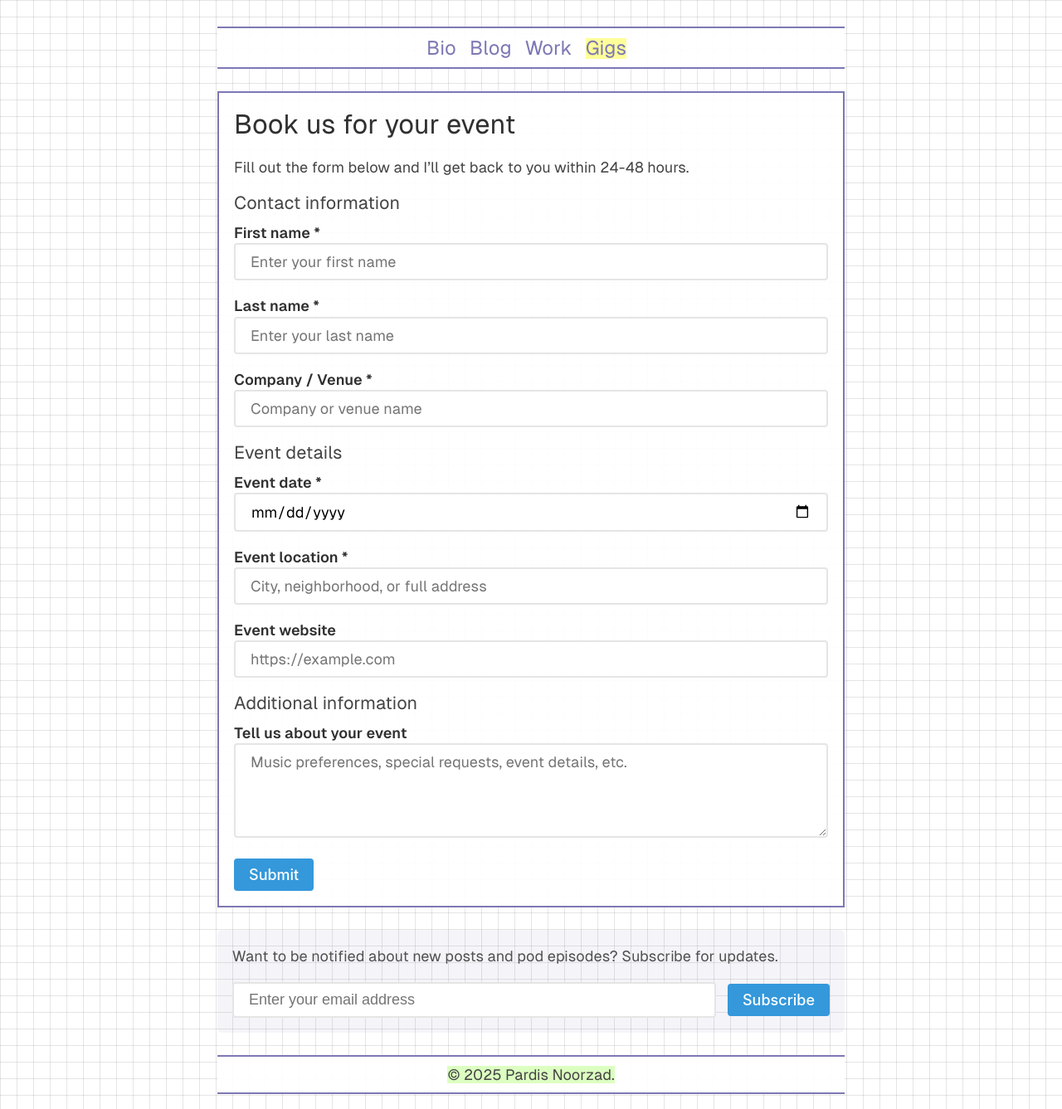
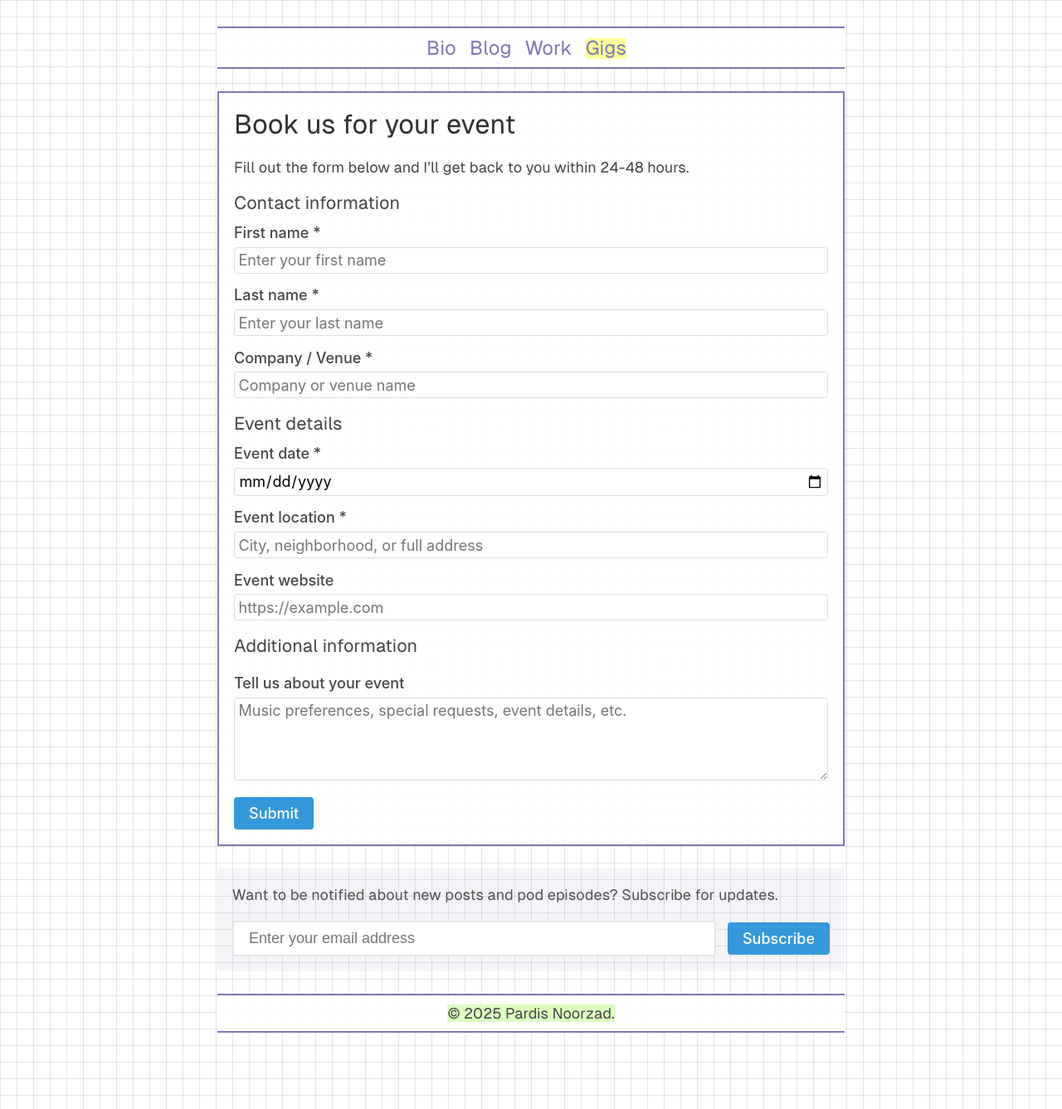
Before and after one commit to djpardis/djpardis.github.io, a Jekyll site: the page built from requests.md, in a window 1280 px wide. Shown: the whole page at 83% size. Built offline with Jekyll 4.4.1, drawn with Linux system fonts in a browser that asks for light colours; some web fonts are replaced.

Commit message:
Fix form structure to use proper CSS classes
- Replace newsletter classes with form-field structure
- Use proper label tags instead of strong tags
- Fix button to use newsletter-button class
- Remove conflicting inline styles for mobile compatibility

```diff
--- a/requests.md
+++ b/requests.md
@@ -13,37 +13,49 @@
 
 Fill out the form below and I'll get back to you within 24-48 hours.
 
-<form action="https://formspree.io/f/xldnywyl" method="POST" class="newsletter-form">
+<form action="https://formspree.io/f/xldnywyl" method="POST">
   <input type="hidden" name="_subject" value="DJ Pardis Booking Request">
 
   <h3>Contact information</h3>
 
-  <p><strong>First name *</strong><br>
-  <input type="text" id="first_name" name="first_name" placeholder="Enter your first name" required class="newsletter-input" style="width: 100%; font-family: inherit; font-size: inherit;"></p>
+  <div class="form-field">
+    <label for="first_name">First name *</label>
+    <input type="text" id="first_name" name="first_name" placeholder="Enter your first name" required>
+  </div>
 
-  <p><strong>Last name *</strong><br>
-  <input type="text" id="last_name" name="last_name" placeholder="Enter your last name" required class="newsletter-input" style="width: 100%; font-family: inherit; font-size: inherit;"></p>
+  <div class="form-field">
+    <label for="last_name">Last name *</label>
+    <input type="text" id="last_name" name="last_name" placeholder="Enter your last name" required>
+  </div>
 
-  <p><strong>Company / Venue *</strong><br>
-  <input type="text" id="company_venue" name="company_venue" placeholder="Company or venue name" required class="newsletter-input" style="width: 100%; font-family: inherit; font-size: inherit;"></p>
+  <div class="form-field">
+    <label for="company_venue">Company / Venue *</label>
+    <input type="text" id="company_venue" name="company_venue" placeholder="Company or venue name" required>
+  </div>
 
   <h3>Event details</h3>
 
-  <p><strong>Event date *</strong><br>
-  <input type="date" id="event_date" name="event_date" required class="newsletter-input" style="width: 100%; font-family: inherit; font-size: inherit; min-height: 44px; box-sizing: border-box;"></p>
+  <div class="form-field">
+    <label for="event_date">Event date *</label>
+    <input type="date" id="event_date" name="event_date" required>
+  </div>
 
-  <p><strong>Event location *</strong><br>
-  <input type="text" id="event_location" name="event_location" placeholder="City, neighborhood, or full address" required class="newsletter-input" style="width: 100%; font-family: inherit; font-size: inherit;"></p>
+  <div class="form-field">
+    <label for="event_location">Event location *</label>
+    <input type="text" id="event_location" name="event_location" placeholder="City, neighborhood, or full address" required>
+  </div>
 
-  <p><strong>Event website</strong><br>
-  <input type="url" id="event_website" name="event_website" placeholder="https://example.com" class="newsletter-input" style="width: 100%; font-family: inherit; font-size: inherit;"></p>
+  <div class="form-field">
+    <label for="event_website">Event website</label>
+    <input type="url" id="event_website" name="event_website" placeholder="https://example.com">
+  </div>
 
   <h3>Additional information</h3>
 
-  <p><strong>Tell us about your event</strong><br>
-  <textarea id="additional_comments" name="additional_comments" placeholder="Music preferences, special requests, event details, etc." class="newsletter-input" rows="4" style="width: 100%; font-family: inherit; font-size: inherit;"></textarea></p>
+  <div class="form-field">
+    <label for="additional_comments">Tell us about your event</label>
+    <textarea id="additional_comments" name="additional_comments" placeholder="Music preferences, special requests, event details, etc." rows="4"></textarea>
+  </div>
 
-  <div class="form-group">
-    <button type="submit" class="newsletter-button">Submit</button>
-  </div>
+  <button type="submit" class="newsletter-button">Submit</button>
 </form>
```
